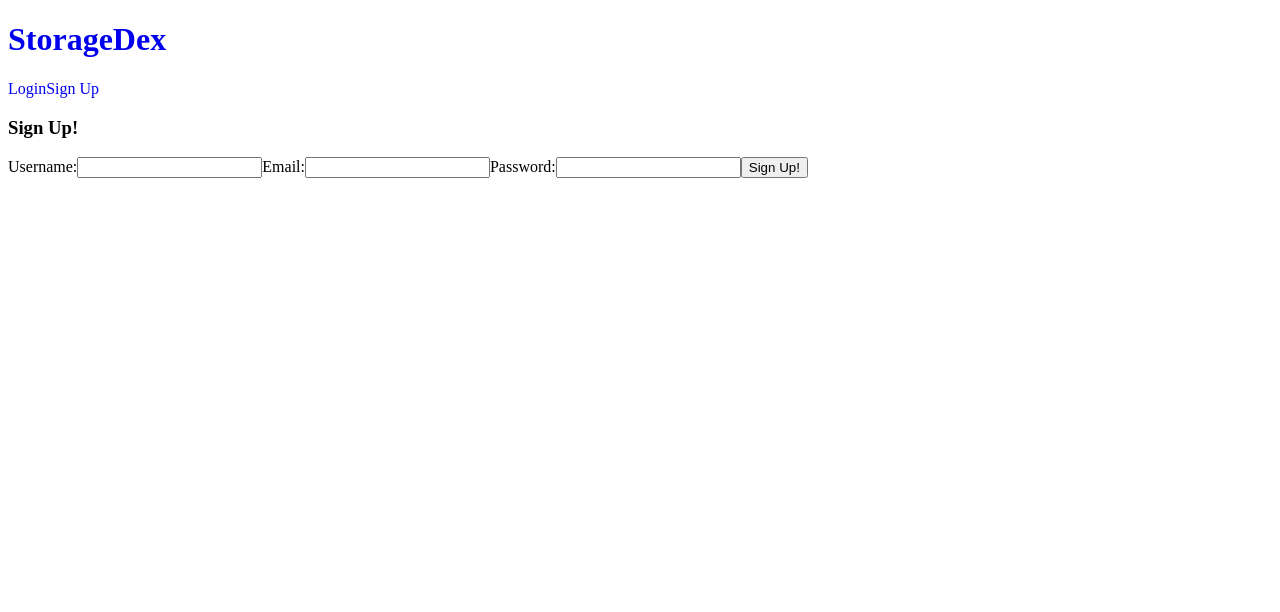
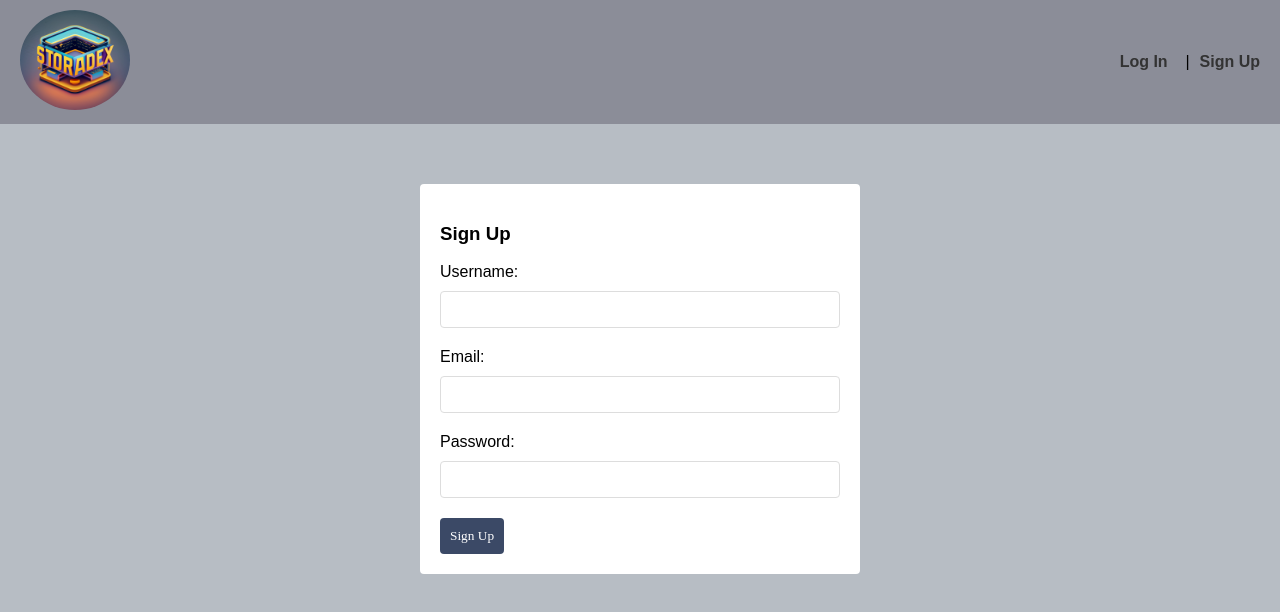
Before and after one commit to Sylverdrake/PerScholasStorageDexFE, a React (Create React App) app: page /signup in a window 1280 px wide. Shown: the top 612 px of the page. Built offline with nearby package versions, Linux system fonts and the light colour scheme; the HTML template or start-up script is replaced by a standard one.

Commit message:
added styling

```diff
--- a/src/components/ItemInfo.jsx
+++ b/src/components/ItemInfo.jsx
@@ -44,12 +44,27 @@ const ItemInfo = ({item}) =>
 
     return(
         <div className="itemInfo">
-            <h3 className="itemName">{item.name}</h3>
-            <h4 className="itemLocation">{item.location}</h4>
-            <h5 className="category">{item.category}</h5>
-            <p className="description">{item.description}</p>
-            <p>{formatDistanceToNow(new Date(item.createdAt), {addSuffix: true})}</p>
-            <span className="material-symbols-outlined" onClick={handleDelete}>Delete</span>
+            <table>
+                <thead>
+                    <tr>
+                        <th scope='col'>Name</th>
+                        <th scope='col'>Location</th>
+                        <th scope='col'>Category</th>
+                        <th scope='col'>Created</th>
+                    </tr>
+                </thead>
+                <tbody>
+                    <tr>
+                        <td>{item.name}</td>
+                        <td>{item.location}</td>
+                        <td>{item.category}</td>
+                        <td>{formatDistanceToNow(new Date(item.createdAt), {addSuffix: true})}</td>
+                    </tr>
+                </tbody>
+            </table>
+            <span id='delete' className="material-symbols-outlined" onClick={handleDelete}>Delete</span>
+            <br/>
+            <span id='view' className="material-symbols-outlined" >Description</span>
             {/* <span onClick={handleUpdate}>Edit</span> */}
         </div>
     )
--- a/src/components/Navbar.jsx
+++ b/src/components/Navbar.jsx
@@ -1,6 +1,9 @@
 import {Link} from 'react-router-dom';
 import { useLogout } from '../hooks/useLogout';
 import { useAuthContext } from '../hooks/useAuthContext';
+
+//logo
+import logo from '../assets/storagedexicon.png';
 const Navbar = () =>
 {
     const {logout} = useLogout();
@@ -14,7 +17,7 @@ const Navbar = () =>
     <header>
         <div className="container">
             <Link to="/">
-                <h1>StorageDex</h1>
+                <div><img className='logo' src={logo} alt='StorageDex'/></div>
             </Link>
             <nav>
                 {user && (
@@ -26,8 +29,9 @@ const Navbar = () =>
 
                 {!user && (
                 <div>
-                    <Link to='/login'>Login</Link>
-                    <Link to='/signup'>Sign Up</Link>
+                    <Link to='/login'><strong>Log In</strong></Link>
+                    &nbsp;&nbsp;&nbsp;&nbsp;|
+                    <Link to='/signup'><strong>Sign Up</strong></Link>
                 </div>
                 )}
             </nav>
--- a/src/context/ItemContext.js
+++ b/src/context/ItemContext.js
@@ -9,6 +9,10 @@ export const itemsReducer = (state, action) =>
         case 'SET_ITEMS':
             return{
                 items: action.payload
+            }
+        case 'SET_ITEM':
+            return{
+
             }
 
         case 'CREATE_ITEM':
--- a/src/hooks/useAuthContext.js
+++ b/src/hooks/useAuthContext.js
@@ -1,5 +1,5 @@
-import { AuthContext } from "../context/AuthContext";
-import { useContext } from "react";
+import {AuthContext} from "../context/AuthContext";
+import {useContext} from "react";
 
 export const useAuthContext = () =>
 {
--- a/src/hooks/useItemsContext.js
+++ b/src/hooks/useItemsContext.js
@@ -1,5 +1,5 @@
-import { ItemContext } from "../context/ItemContext";
-import { useContext } from "react";
+import {ItemContext} from "../context/ItemContext";
+import {useContext} from "react";
 
 export const useItemContext = () =>
 {
--- a/src/index.css
+++ b/src/index.css
@@ -1,4 +1,195 @@
+/* Font */
+@import url('https://fonts.googleapis.com/css2?family=Source+Sans+3:wght@300&display=swap');
+
+/* Global Layout */
+:root
+{
+--text: #000000;
+--primary: #3b4966;
+--secondary: #ebf1ff;
+--accent: #555153;
+--error: red;
+}
+
+body
+{
+  background: #b7bdc4;
+  margin: 0;
+  font-family: 'Source Sans 3', sans-serif;
+}
+
+header
+{
+  background: rgba(125, 125, 137, 0.744);
+}
+
+header .container
+{
+  max-width: 1400px;
+  margin: 0 auto;
+  padding: 10px 20px;
+  display: flex;
+  align-items: center;
+  justify-content: space-between;
+}
+
 header a
 {
+  color: #333;
   text-decoration: none;
 }
+
+.logo
+{
+  width: 110px;
+  height: 100px;
+  border-radius: 50%;
+  justify-content: left;
+}
+.pages
+{
+  max-width: 1400px;
+  padding: 20px;
+  margin: 0 auto;
+}
+
+/* Home */
+.home
+{
+  display: grid;
+  grid-template-columns: 3fr 1fr;
+  gap: 100px;
+}
+
+.itemInfo
+{
+  background: #fff;
+  border: solid;
+  border-radius: 4px;
+  margin: 10px auto;
+  position: relative;
+  box-shadow: 2px 2px 5px rgba(0,0,0,0.05);
+}
+
+.itemInfo #delete
+{
+  position: absolute;
+  top: 15px;
+  right: 20px;
+  cursor: pointer;
+  background: #f1f1f1;
+  padding: 6px;
+  border-radius: 50%;
+  color: #333;
+}
+
+.itemInfo #view
+{
+  position: absolute;
+  top: 15px;
+  right: 90px;
+  cursor: pointer;
+  background: #f1f1f1;
+  padding: 6px;
+  border-radius: 50%;
+  color: #333;
+}
+
+table
+{
+  margin-top: 8px;
+  margin-left: 15px;
+  margin-bottom: -14px;
+  border: solid;
+  table-layout: fixed;
+  border-collapse: collapse;
+  width: 80%;
+}
+
+th, td
+{
+  text-align: center;
+  padding: 0px;
+}
+
+th
+{
+  text-decoration: underline;
+}
+
+/* Create Item Form*/
+label, input
+{
+  display: block;
+}
+
+input
+{
+  padding: 10px;
+  margin-top: 10px;
+  margin-bottom: 20px;
+  width: 100%;
+  border: 1px solid #ddd;
+  border-radius: 4px;
+  box-sizing: border-box;
+}
+
+form button
+{
+  background: var(--primary);
+  border: 0;
+  color: #fff;
+  padding: 10px;
+  font-family: "Poppins";
+  border-radius: 4px;
+  cursor: pointer;
+}
+
+div.error
+{
+  padding: 10px;
+  /* background: #ffefef; */
+  /* border: 1px solid var(--error); */
+  color: var(--error);
+  border-radius: 4px;
+  margin: 20px 0;
+}
+
+input.error
+{
+  border: 1px solid var(--error);
+}
+
+/* Navigation */
+nav
+{
+  display: flex;
+  align-items: center;
+}
+
+nav a, nav button
+{
+  margin-left: 10px;
+}
+
+nav button
+{
+  background: #fff;
+  color: var(--primary);
+  border: 2px solid var(--primary);
+  padding: 6px 10px;
+  border-radius: 4px;
+  font-family: "Poppins";
+  cursor: pointer;
+  font-size: 1em;
+}
+
+/* Authorization Forms */
+form.signup, form.login
+{
+  max-width: 400px;
+  margin: 40px auto;
+  padding: 20px;
+  background: #fff;
+  border-radius: 4px;
+}
--- a/src/pages/Home.jsx
+++ b/src/pages/Home.jsx
@@ -1,5 +1,5 @@
-import React, { useEffect} from 'react';
-import { useItemContext } from '../hooks/useItemsContext';
+import React, {useEffect} from 'react';
+import {useItemContext} from '../hooks/useItemsContext';
 import {useAuthContext} from '../hooks/useAuthContext';
 
 //Components
--- a/src/pages/Login.jsx
+++ b/src/pages/Login.jsx
@@ -14,13 +14,14 @@ const Login = () =>
     }
 
     return(
-        <form className="Login" onSubmit={handleSubmit}>
+        <form className="login" onSubmit={handleSubmit}>
         <h3>Log In</h3>
             <label>Username:</label>
             <input
                 type="username"
                 onChange={(e) => setUsername(e.target.value)}
                 value={username}
+
             />
 
             <label>Password:</label>
@@ -30,7 +31,7 @@ const Login = () =>
                 value={password}
             />
 
-        <button disabled={isLoading}>Log In!</button>
+        <button disabled={isLoading}>Log In</button>
         {error && <div className="error">{error}</div>}
         </form>
     )
--- a/src/pages/SignUp.jsx
+++ b/src/pages/SignUp.jsx
@@ -16,7 +16,7 @@ const SignUp = () =>
 
     return(
         <form className="signup" onSubmit={handleSubmit}>
-        <h3>Sign Up!</h3>
+        <h3>Sign Up</h3>
             <label>Username:</label>
             <input
                 type="username"
@@ -38,7 +38,7 @@ const SignUp = () =>
                 value={password}
             />
 
-        <button disabled={isLoading}>Sign Up!</button>
+        <button disabled={isLoading}>Sign Up</button>
         {error && <div className="error">{error}</div>}
         </form>
     )
```
Also changed, not shown: src/pages/Item.jsx (added, +21 -0 lines), src/assets/storagedexicon.png (added).
